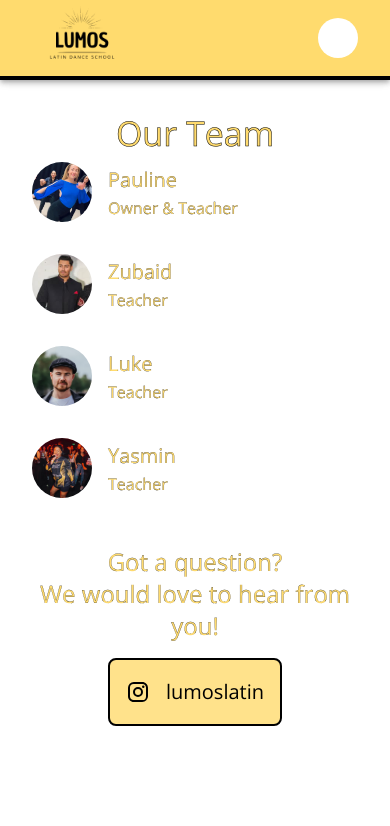
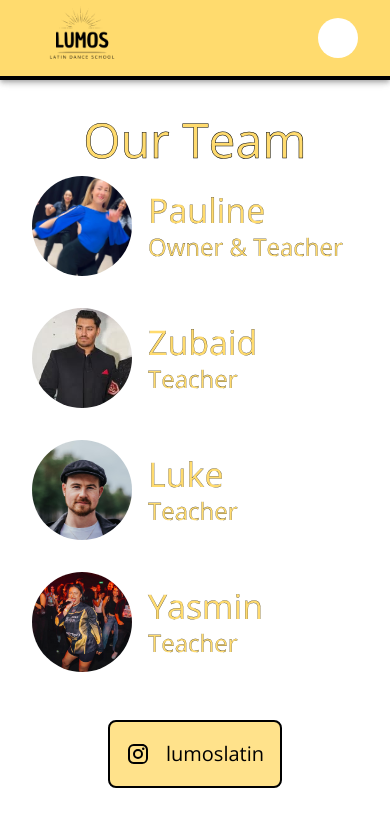
Before and after one commit to Lucobsen/lumos, a React (Vite) app: page /contact in a window 390 px wide. Shown: the top 826 px of the page. Built offline with nearby package versions, Linux system fonts and the light colour scheme; some icons are missing.

Commit message:
update mobile contact us

```diff
--- a/src/components/TeamMember.tsx
+++ b/src/components/TeamMember.tsx
@@ -12,7 +12,7 @@ export const TeamMember = ({ image, name, role }: TeamMemberProps) => {
 
     return (
         <Stack alignItems='center' spacing={isSmallScreen ? 2 : 6} direction='row'>
-            <Avatar alt={name.toLowerCase()} src={image} sx={{ width: isSmallScreen ? '60px' : '200px', height: isSmallScreen ? '60px' : '200px' }} />
+            <Avatar alt={name.toLowerCase()} src={image} sx={{ width: isSmallScreen ? '100px' : '200px', height: isSmallScreen ? '100px' : '200px' }} />
             <Stack>
                 <Typography
                     sx={{
@@ -20,7 +20,7 @@ export const TeamMember = ({ image, name, role }: TeamMemberProps) => {
                         WebkitTextStrokeColor: '#000',
                     }}
                     color='primary'
-                    variant={isSmallScreen ? 'h6' : 'h3'}>
+                    variant={isSmallScreen ? 'h4' : 'h3'}>
                     {name}
                 </Typography>
                 <Typography
@@ -29,7 +29,7 @@ export const TeamMember = ({ image, name, role }: TeamMemberProps) => {
                         WebkitTextStrokeColor: '#000',
                     }}
                     color='primary'
-                    variant={isSmallScreen ? 'body1' : 'h4'}>
+                    variant={isSmallScreen ? 'h5' : 'h4'}>
                     {role}
                 </Typography>
             </Stack>
--- a/src/routes/contact.tsx
+++ b/src/routes/contact.tsx
@@ -44,7 +44,7 @@ const Contact = () => {
                 <Stack alignItems='center' width='100%' spacing={1}>
                     <Typography
                         color='primary'
-                        variant={isSmallScreen ? 'h4' : 'h1'}
+                        variant={isSmallScreen ? 'h3' : 'h1'}
                         sx={{
                             whiteSpace: 'nowrap',
                             WebkitTextStrokeWidth: isSmallScreen ? 0.5 : 1,
@@ -61,12 +61,6 @@ const Contact = () => {
                         )}
                     </Grid>
                 </Stack>
-
-                <Stack alignItems='center' spacing={2}>
-                    <Typography sx={{
-                        WebkitTextStrokeWidth: 0.2,
-                        WebkitTextStrokeColor: '#000'
-                    }} whiteSpace={isSmallScreen ? 'pre-line' : 'none'} color='primary' variant={isSmallScreen ? 'h5' : 'h4'} textAlign='center'> {t('contact.questions')}</Typography>
 
                 <Stack alignItems='left' p={2} border={2} borderRadius={2} borderColor='secondary.main' direction='column' spacing={2} bgcolor='primary.light'>
                     {/* <Stack direction='row' alignItems='center' spacing={2}>
@@ -95,7 +89,6 @@ const Contact = () => {
                     </Stack>
                 </Stack>
             </Stack>
-            </Stack>
         </PageContainer>
     );
 };
```
Lines whose indentation alone changed are shown as unchanged.
